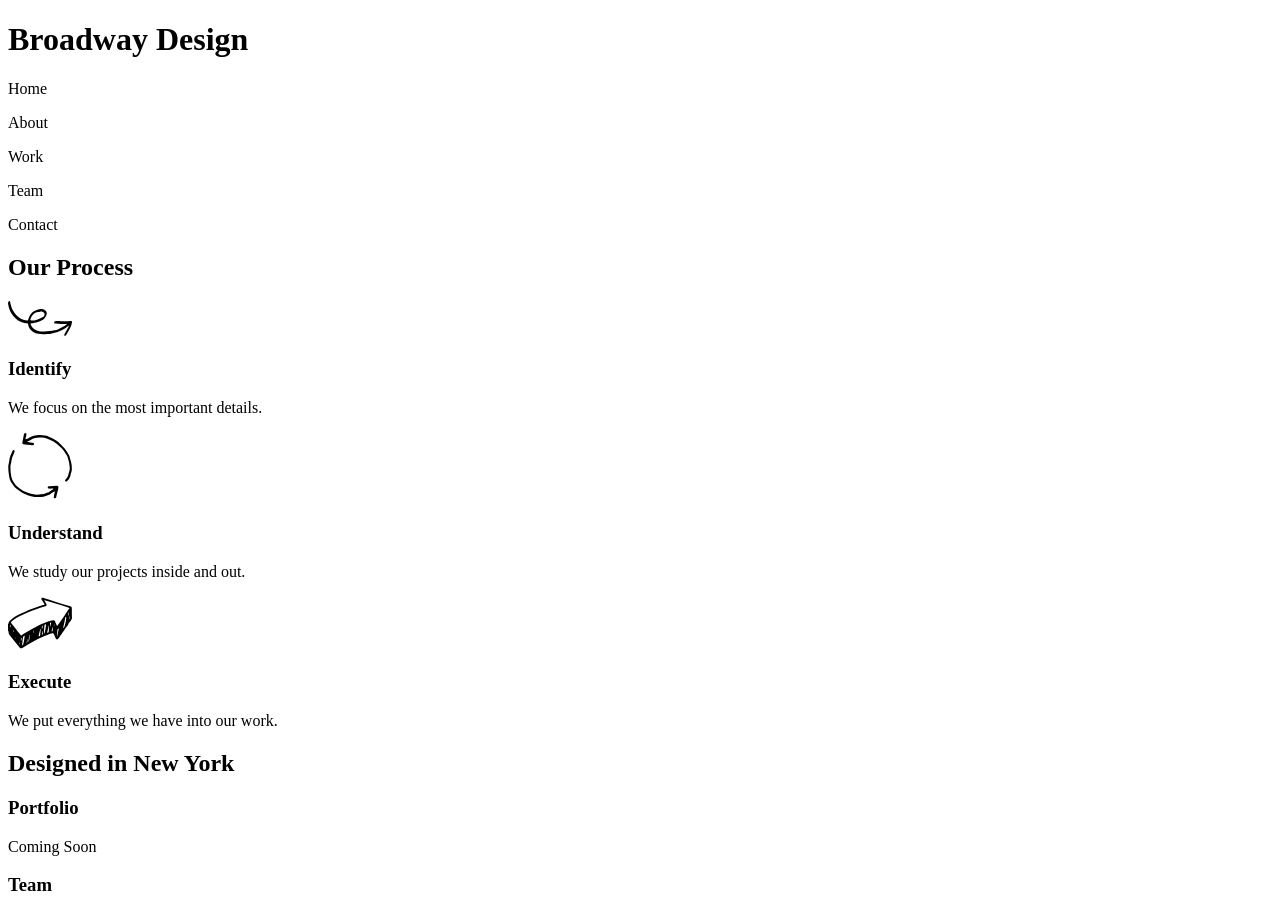
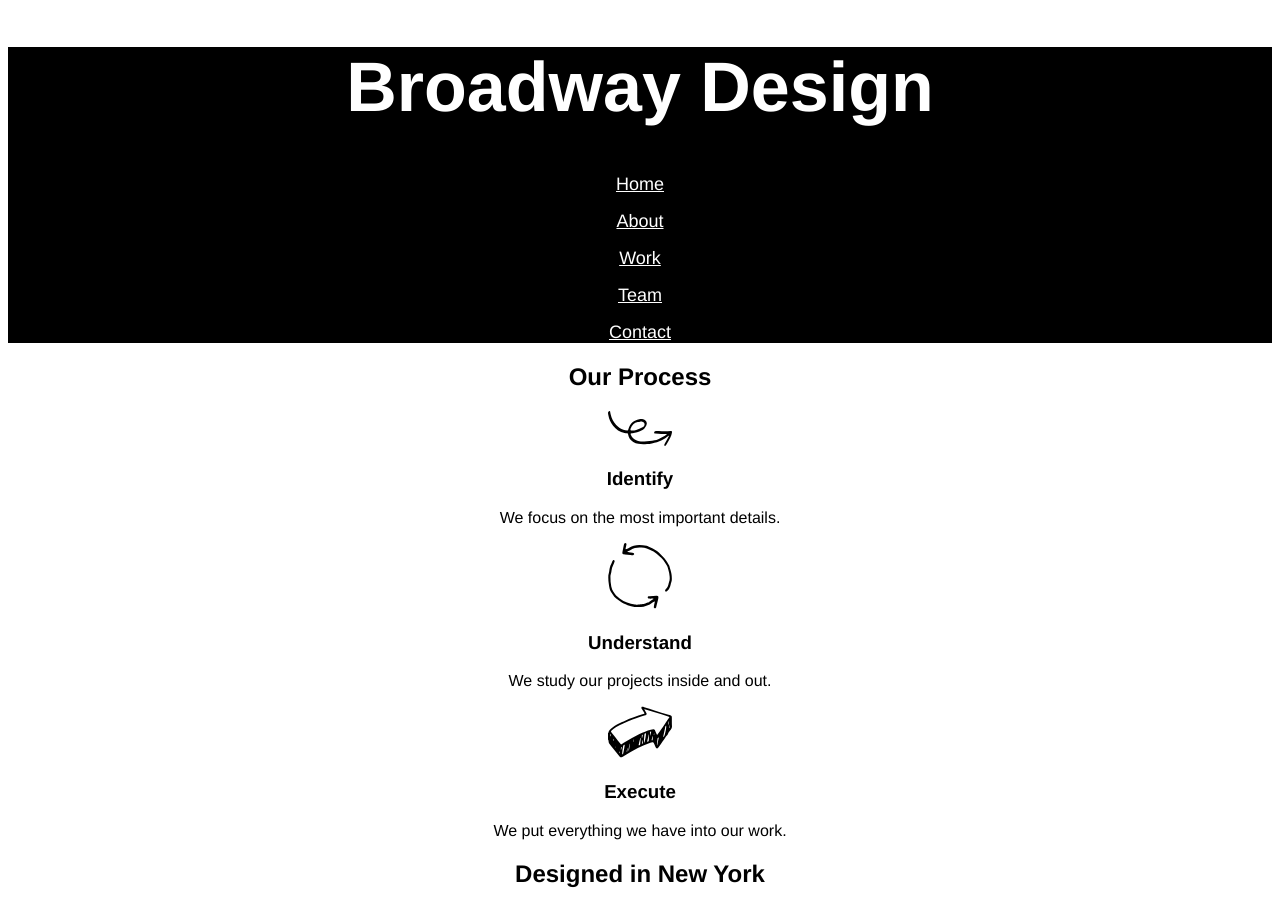
Before and after one commit to aseshadayal/broadway, a plain HTML site: page index.html in a window 1280 px wide. Shown: the top 899 px of the page. Drawn offline with Linux system fonts and the light colour scheme.

Commit message:
Header style.

```diff
--- a/index.html
+++ b/index.html
@@ -1,16 +1,17 @@
 <!DOCTYPE html>
 <html>
   <head>
+    <link href="./resources/css/style.css" type="text/css" rel="stylesheet">
     <title>Broadway</title>
   </head>
   <body>
-    <div>
+    <div class="heading">
       <h1>Broadway Design</h1>
-      <p>Home</p>
-      <p>About</p>
-      <p>Work</p>
-      <p>Team</p>
-      <p>Contact</p>
+      <p><a href="" class="menu">Home</a></p>
+      <p><a href="" class="menu">About</a></p>
+      <p><a href="" class="menu">Work</a></p>
+      <p><a href="" class="menu">Team</a></p>
+      <p><a href="" class="menu">Contact</a></p>
     </div>
     <div>
       <h2>Our Process</h2>
--- a/resources/css/style.css
+++ b/resources/css/style.css
@@ -0,0 +1,19 @@
+html{
+  text-align: center;
+  font-family: helvetica;
+}
+
+.heading {
+  background-color: black;
+}
+
+h1 {
+  font-size: 70px;
+  font-weight: bold;
+  color: white;
+}
+
+a.menu {
+  font-size: 18px;
+  color: white;
+}
```
